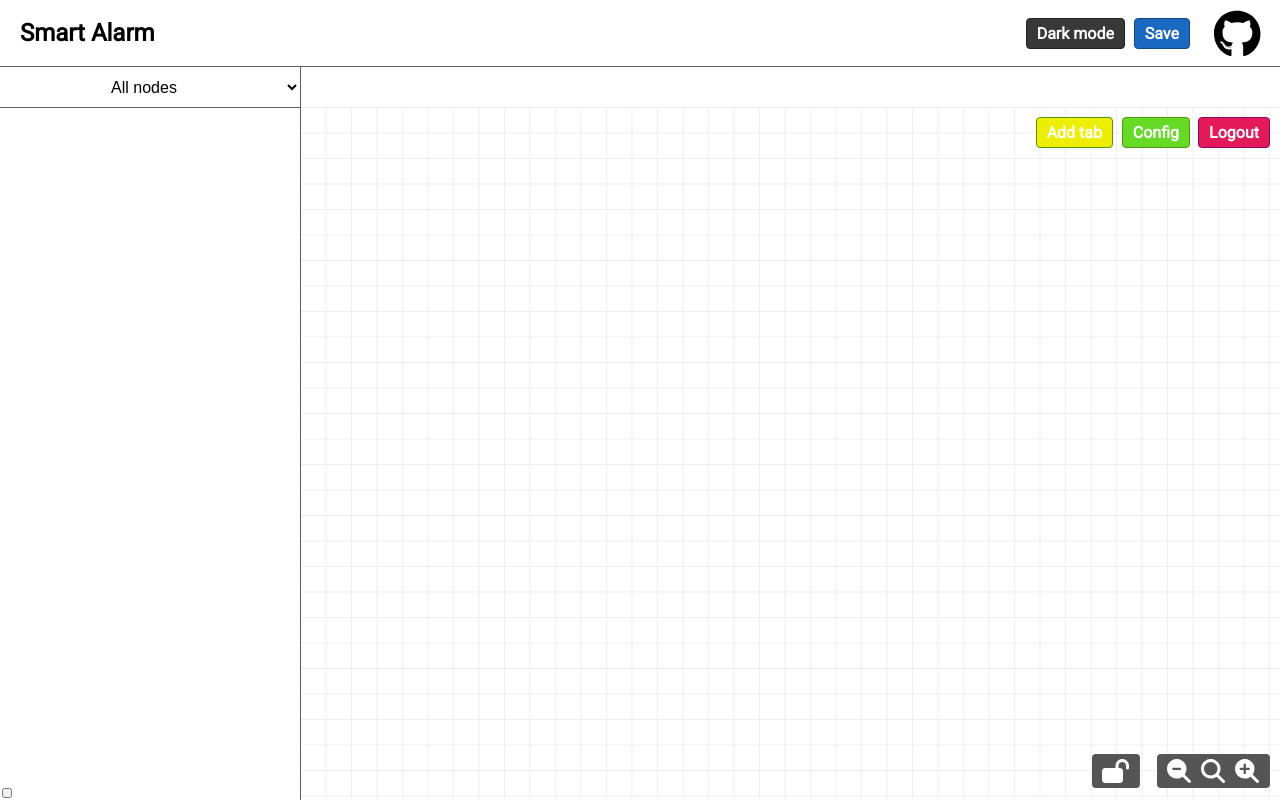
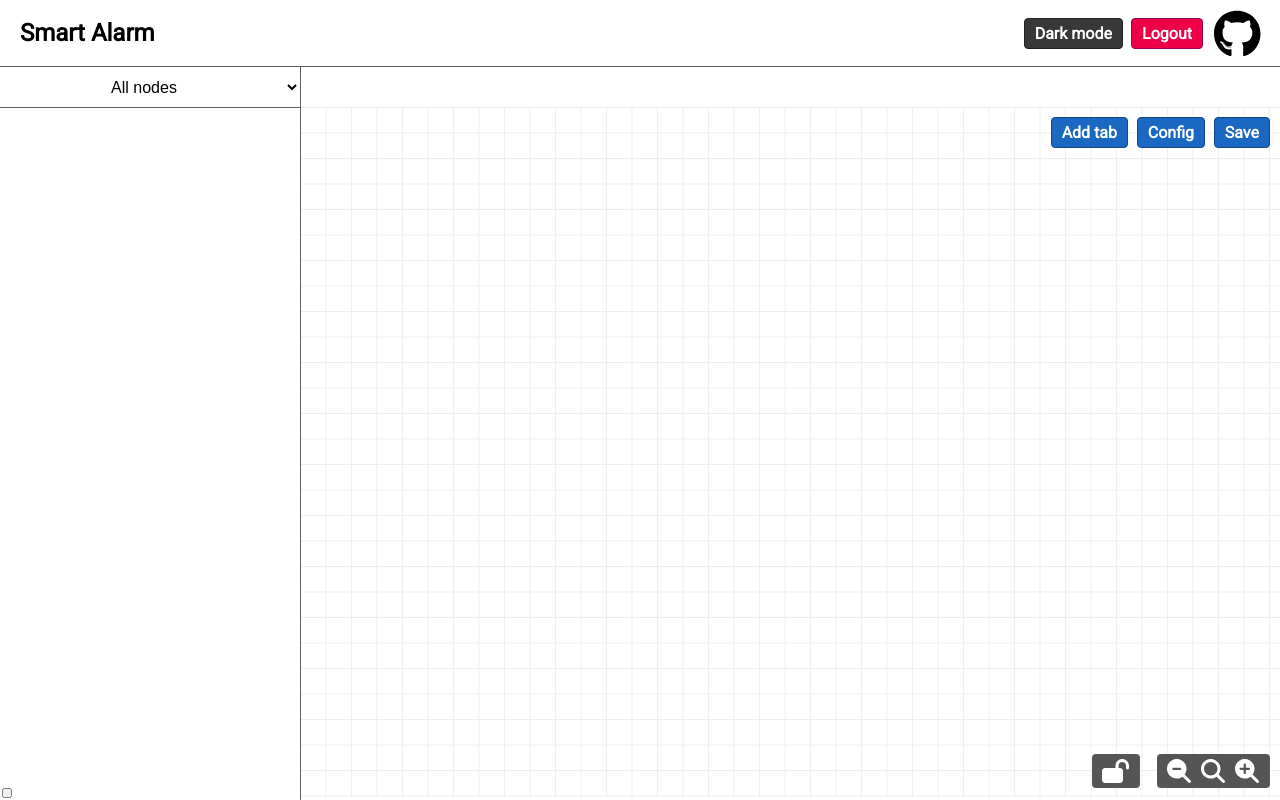
Before and after one commit to roopereku/SmartAlarm, a plain HTML site: page site/index.html in a window 1280 px wide. Shown: the top 800 px of the page. Drawn offline with nearby package versions, Linux system fonts and the light colour scheme; some packages are replaced by stand-ins of ours; a script that the page names is missing.

Commit message:
website button style changes

```diff
--- a/site/beautiful.css
+++ b/site/beautiful.css
@@ -107,7 +107,7 @@ cursor: pointer;
   right: 10px;
   color: white;
   font-weight: bold;
-  border: 1px solid #0e5ba3;
+  border: 1px solid #12488a;
   background: #4ea9ff;
   padding: 5px 10px;
   border-radius: 4px;
@@ -119,11 +119,11 @@ cursor: pointer;
   float: right;
   position: absolute;
   top: 10px;
-  right: 167px;
+  right: 152px;
   color: white;
   font-weight: bold;
-  border: 1px solid #51980f;
-  background: #eeee00;
+  border: 1px solid #12488a;
+  background: #1a68c2;
   padding: 5px 10px;
   border-radius: 4px;
   cursor: pointer;
@@ -134,11 +134,11 @@ cursor: pointer;
   float: right;
   position: absolute;
   top: 10px;
-  right: 90px;
+  right: 75px;
   color: white;
   font-weight: bold;
-  border: 1px solid #51980f;
-  background: #65db26;
+  border: 1px solid #12488a;
+  background: #1a68c2;
   padding: 5px 10px;
   border-radius: 4px;
   cursor: pointer;
@@ -148,8 +148,8 @@ cursor: pointer;
 .btn-save {
   float: right;
   position: absolute;
-  top: 17.5px;
-  right: 90px;
+  top: 10px;
+  right: 10px;
   color: white;
   font-weight: bold;
   border: 1px solid #12488a;
@@ -163,8 +163,8 @@ cursor: pointer;
 .btn-dark {
   float: right;
   position: absolute;
-  top: 17.5px;
-  right: 155px;
+  top: 18px;
+  right: 157px;
   color: white;
   font-weight: bold;
   border: 1px solid #212121;
@@ -179,8 +179,8 @@ cursor: pointer;
 .btn-light {
   float: right;
   position: absolute;
-  top: 17.5px;
-  right: 155px;
+  top: 18px;
+  right: 157px;
   color: black;
   font-weight: bold;
   border: 1px solid #606060;
@@ -195,12 +195,12 @@ cursor: pointer;
 .btn-logout {
   float: right;
   position: absolute;
-  top: 10px;
-  right: 10px;
+  top: 18px;
+  right: 77px;
   color: white;
   font-weight: bold;
   border: 1px solid #96015b;
-  background: #e3195a;
+  background: #ee0049;
   padding: 5px 10px;
   border-radius: 4px;
   cursor: pointer;
--- a/site/index.html
+++ b/site/index.html
@@ -22,7 +22,7 @@
   <h2>Smart Alarm</h2>
   <div class="btn-dark" id="darkModeToggle" onclick="darkModeButton()">Dark mode</div>
   <input type="button" id="rgbModeToggle" onclick="rgbToggle()">
-    <div class="btn-save" onclick=savePage()>Save</div>
+  <div class="btn-logout" onclick=logout()>Logout</div>
   <div class="github-link"><a href="https://github.com/roopereku/SmartAlarm" target="_blank"><i class="fab fa-github fa-3x"></i></a></div>
 </header>
 <div class="wrapper">
@@ -42,7 +42,7 @@
     <div id="drawflow" ondrop="drop(event)" ondragover="allowDrop(event)">
 
       <div class="btn-newtab" onclick=addTab()>Add tab</div>
-        <div class="btn-logout" onclick=logout()>Logout</div>
+      <div class="btn-save" onclick=savePage()>Save</div>
       <div class="btn-config" onclick=openConfigWindow()>Config</div>
 
       <div class="btn-lock">
```
Lines whose indentation alone changed are shown as unchanged.
